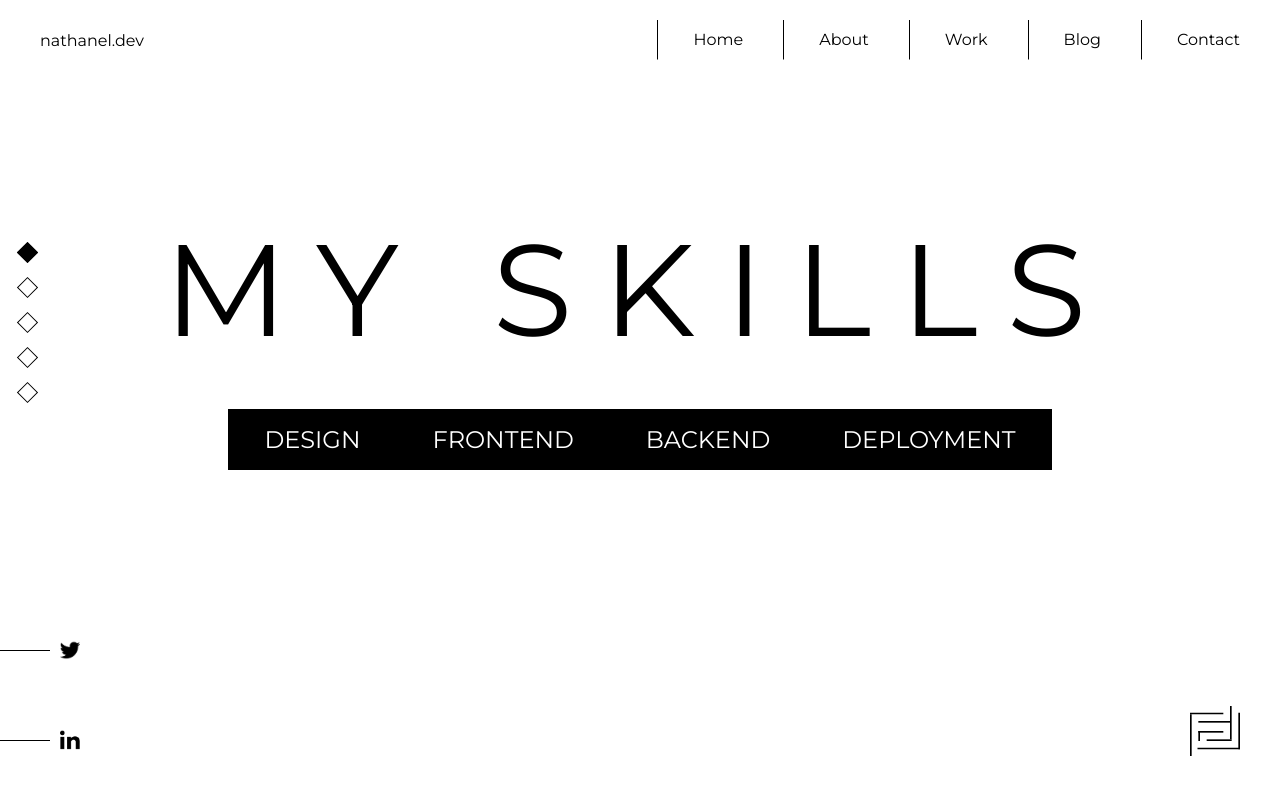
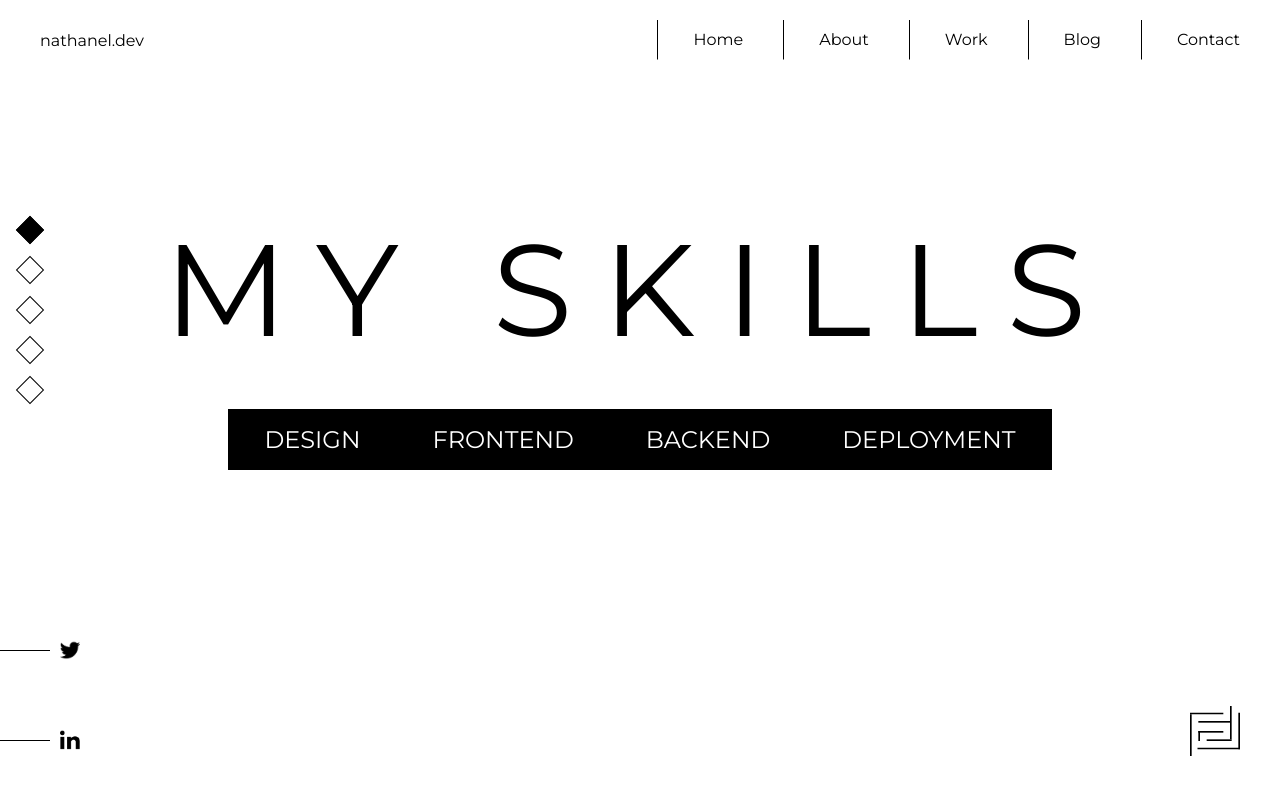
Before and after one commit to natdlc/nathanel-portfolio, a Next.js app: page /skills in a window 1280 px wide. Shown: the top 800 px of the page. Built offline with nearby package versions, Linux system fonts and the light colour scheme.

Commit message:
animation chores

```diff
--- a/components/skills/hero/hero.module.css
+++ b/components/skills/hero/hero.module.css
@@ -32,7 +32,7 @@
 /* buttons animation */
 .hiddenButtons {
   opacity: 0;
-  filter: blur(5px);
+  filter: blur(3px);
   gap: 50px;
   transition: all 0.6s;
 }
--- a/components/skills/side-nav/side-nav.module.css
+++ b/components/skills/side-nav/side-nav.module.css
@@ -1,12 +1,22 @@
 /* <a> animations */
 
 @keyframes slide-right {
-  from {
+  0% {
     opacity: 0;
     filter: blur(5px);
     transform: translateX(-100%) rotate(0deg);
   }
-  to {
+  50% {
+    opacity: 0;
+    filter: blur(5px);
+    transform: translateX(-1000%) rotate(0deg);
+  }
+  75% {
+    opacity: 0.7;
+    filter: blur(0);
+    transform: translateX(100%) rotate(45deg);
+  }
+  100% {
     opacity: 1;
     filter: blur(0);
     transform: translateX(0) rotate(45deg);
@@ -27,8 +37,8 @@
 
 .div a {
   transform: rotate(45deg);
-  width: 15px;
-  height: 15px;
+  width: 20px;
+  height: 20px;
   border: 1px solid black;
   display: block;
 }
@@ -43,19 +53,19 @@
 }
 
 .div a:nth-child(1) {
-  animation-duration: 0.5s;
+  animation-duration: 1.7s;
 }
 .div a:nth-child(2) {
-  animation-duration: 0.7s;
+  animation-duration: 1.8s;
 }
 .div a:nth-child(3) {
-  animation-duration: 0.9s;
+  animation-duration: 1.9s;
 }
 .div a:nth-child(4) {
-  animation-duration: 1.2s;
+  animation-duration: 2s;
 }
 .div a:nth-child(5) {
-  animation-duration: 1.5s;
+  animation-duration: 2s;
 }
 
 .visible {
```
Also changed, not shown: components/home/hero/hero.module.css (+6 -7 lines).
